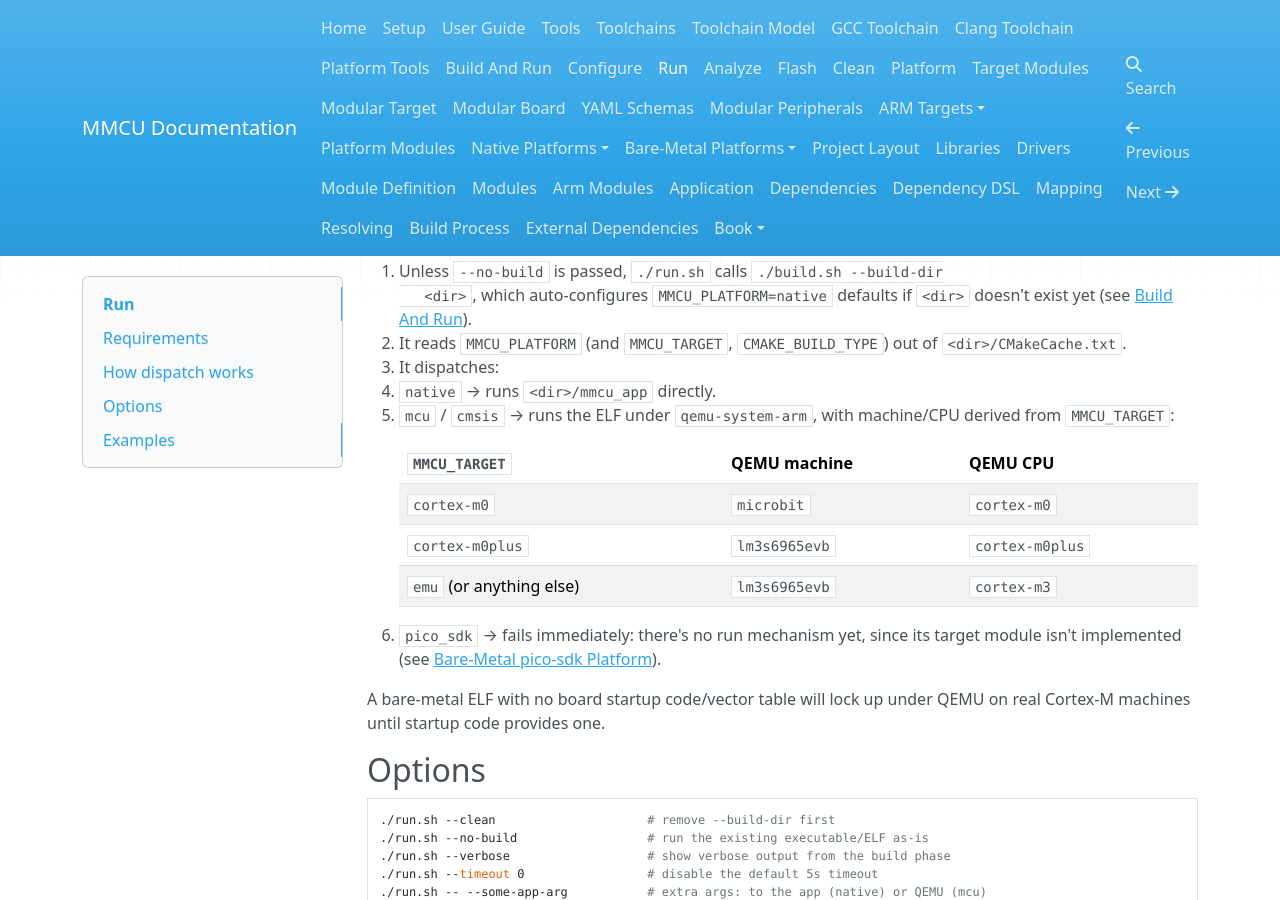
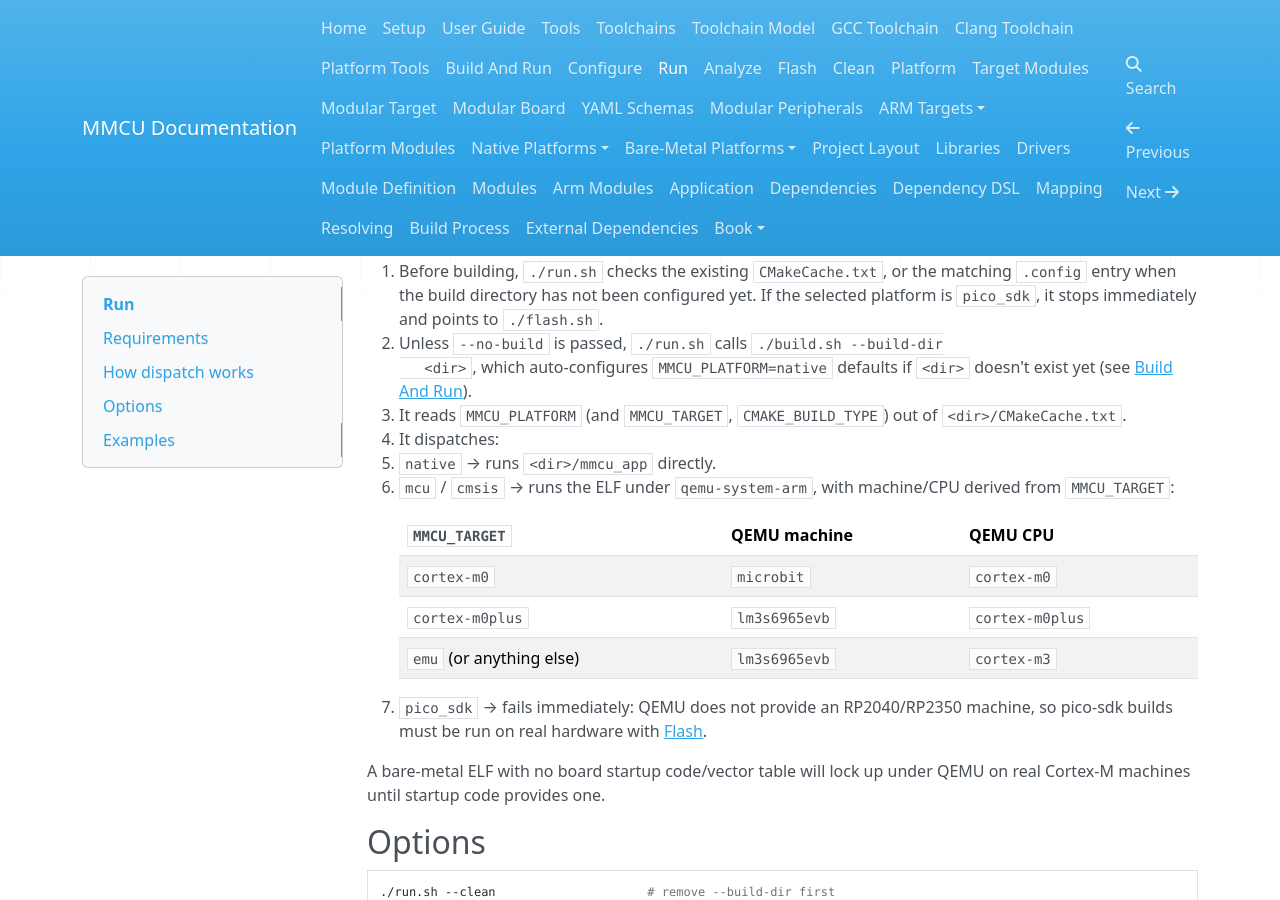
Before and after one commit to 32bitmicroLLC/MMCU, an MkDocs documentation site: the page built from docs/run.md, in a window 1280 px wide and 900 px high, scrolled down 558 px. Built offline with MkDocs 1.6.1, drawn with Linux system fonts in a browser that asks for light colours; nearby versions of some CDN libraries.

Commit message:
Fail early for unsupported pico-sdk run

```diff
--- a/docs/run.md
+++ b/docs/run.md
@@ -26,12 +26,16 @@ the last `./configure.sh` run) recorded, falling back to plain `build` if
 
 ## How dispatch works
 
-1. Unless `--no-build` is passed, `./run.sh` calls `./build.sh --build-dir
+1. Before building, `./run.sh` checks the existing `CMakeCache.txt`, or the
+   matching `.config` entry when the build directory has not been configured
+   yet. If the selected platform is `pico_sdk`, it stops immediately and
+   points to `./flash.sh`.
+2. Unless `--no-build` is passed, `./run.sh` calls `./build.sh --build-dir
    <dir>`, which auto-configures `MMCU_PLATFORM=native` defaults if `<dir>`
    doesn't exist yet (see [Build And Run](build.md)).
-2. It reads `MMCU_PLATFORM` (and `MMCU_TARGET`, `CMAKE_BUILD_TYPE`) out of
+3. It reads `MMCU_PLATFORM` (and `MMCU_TARGET`, `CMAKE_BUILD_TYPE`) out of
    `<dir>/CMakeCache.txt`.
-3. It dispatches:
+4. It dispatches:
    - `native` → runs `<dir>/mmcu_app` directly.
    - `mcu` / `cmsis` → runs the ELF under `qemu-system-arm`, with machine/CPU derived
      from `MMCU_TARGET`:
@@ -42,9 +46,9 @@ the last `./configure.sh` run) recorded, falling back to plain `build` if
      | `cortex-m0plus` | `lm3s6965evb` | `cortex-m0plus` |
      | `emu` (or anything else) | `lm3s6965evb` | `cortex-m3` |
 
-   - `pico_sdk` → fails immediately: there's no run mechanism yet, since its
-     target module isn't implemented (see
-     [Bare-Metal pico-sdk Platform](platforms-baremetal/pico-sdk.md)).
+   - `pico_sdk` → fails immediately: QEMU does not provide an RP2040/RP2350
+     machine, so pico-sdk builds must be run on real hardware with
+     [Flash](flash.md).
 
 A bare-metal ELF with no board startup code/vector table will lock up under
 QEMU on real Cortex-M machines until startup code provides one.
```
Also changed, not shown: docs/build.md (+5 -3 lines), 2 other files.
